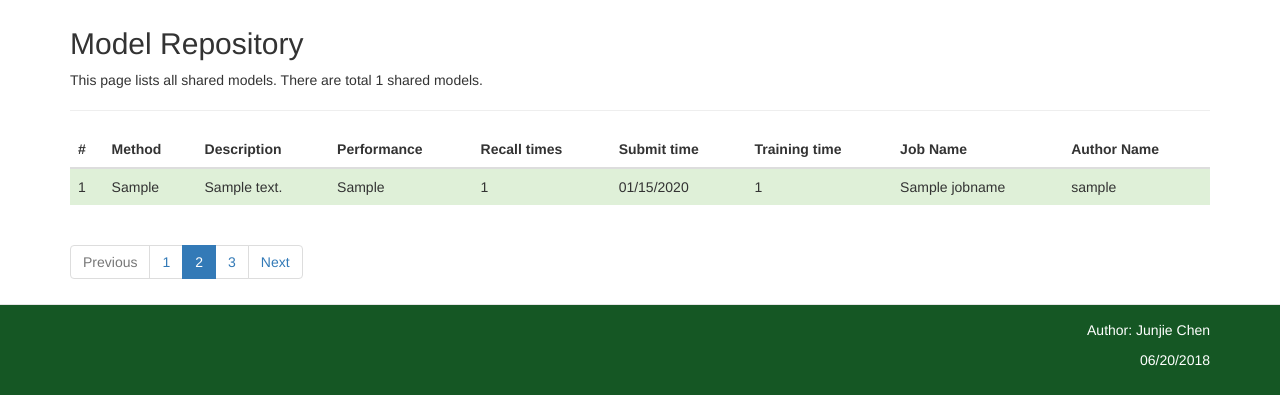
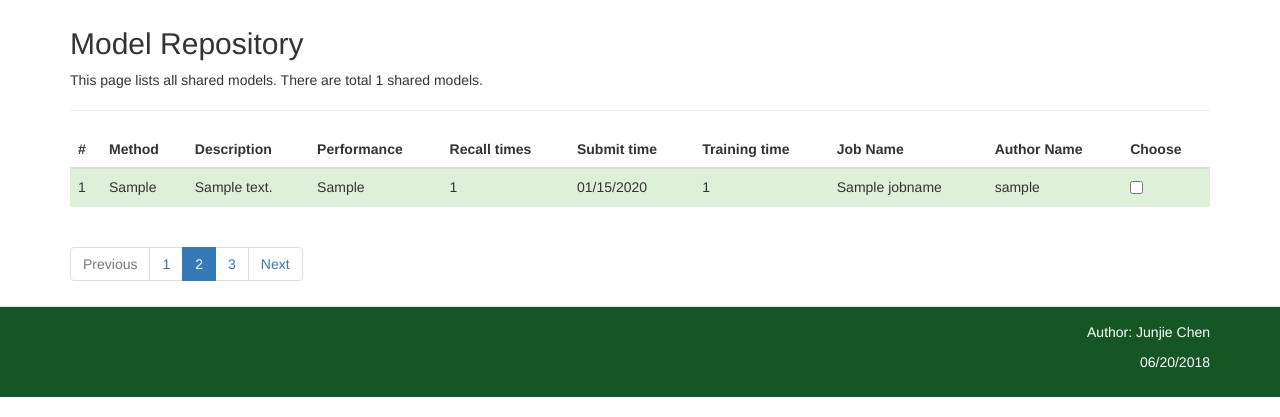
Before and after one commit to work-hard-play-harder/EpiML, a Flask app: template EpiMap/templates/models.html in a window 1280 px wide. Shown: the part 83-500 px from the top of the page. Run offline with Flask 2, Linux system fonts and the light colour scheme; tables that the repository leaves empty hold one stand-in row (values such as "Sample post"); the template is opened without the code that fills it: values that come from a table or form of the project are taken from there, most other values are stand-ins (such as "Sample title", 1, 10 or a date in 2020); parts of the project's set-up code (start-up, migrations or seed data) failed here and were passed over; some libraries are stand-ins or nearby versions.

Commit message:
limit maximum 3 models

```diff
--- a/EpiMap/templates/models.html
+++ b/EpiMap/templates/models.html
@@ -10,6 +10,22 @@
             background-color: coral;
         }
     </style>
+{% endblock %}
+{% block scripts %}
+    {{ super() }}
+    <script>
+    // limit check number
+        $(document).ready(function () {
+            $("input[name='choose']").change(function () {
+                var maxAllowed = 3;
+                var cnt = $("input[name='choose']:checked").length;
+                if (cnt > maxAllowed) {
+                    $(this).prop("checked", "");
+                    alert('Select maximum ' + maxAllowed + ' Models!');
+                }
+            });
+        });
+    </script>
 {% endblock %}
 {% block content %}
     <div>
@@ -28,6 +44,7 @@
                 <th>Training time</th>
                 <th>Job Name</th>
                 <th>Author Name</th>
+                <th>Choose</th>
             </tr>
             </thead>
             <tbody>
@@ -47,6 +64,7 @@
                 <td>{{ model.training_time }}</td>
                 <td>{{ jobnames[loop.index0] }}</td>
                 <td>{{ usernames[loop.index0] }}</td>
+                <td><input name="choose" type="checkbox" value="{{ model.id }}"></td>
                 </tr>
             {% endfor %}
             </tbody>
```
